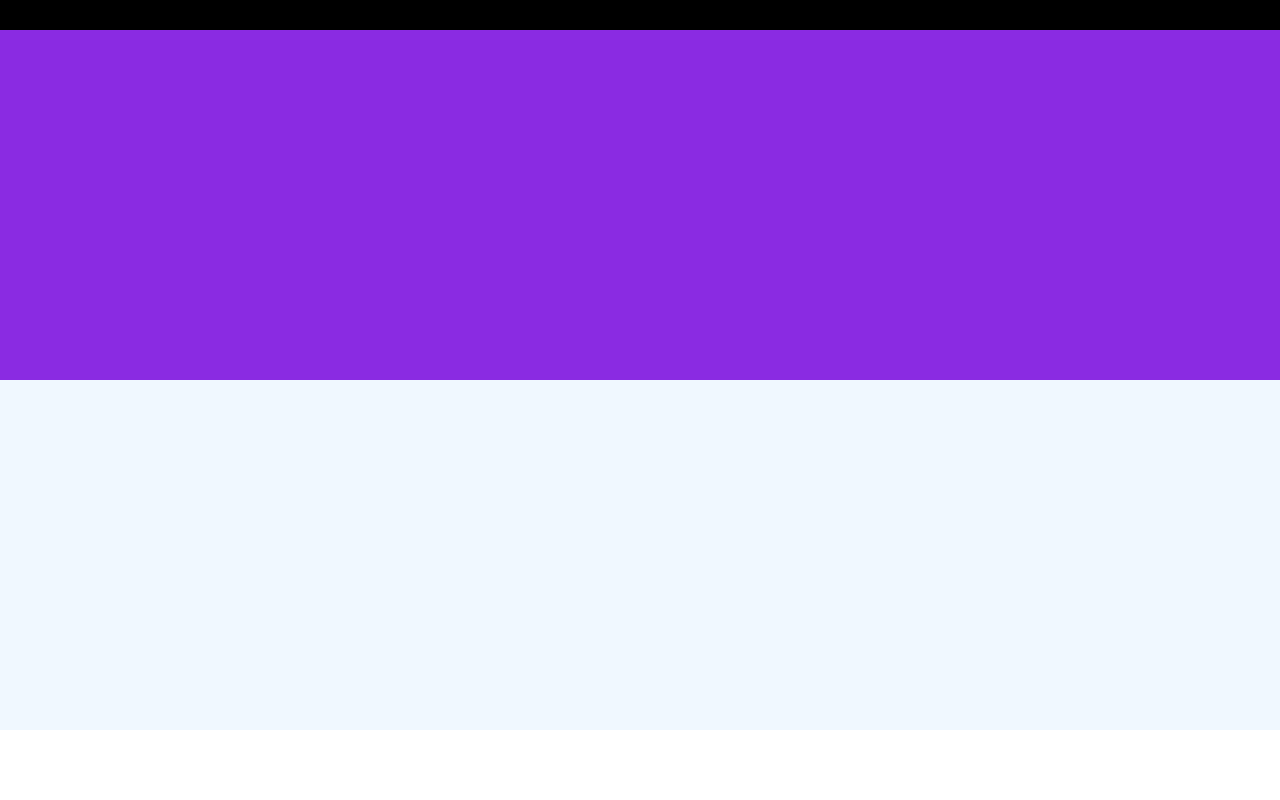
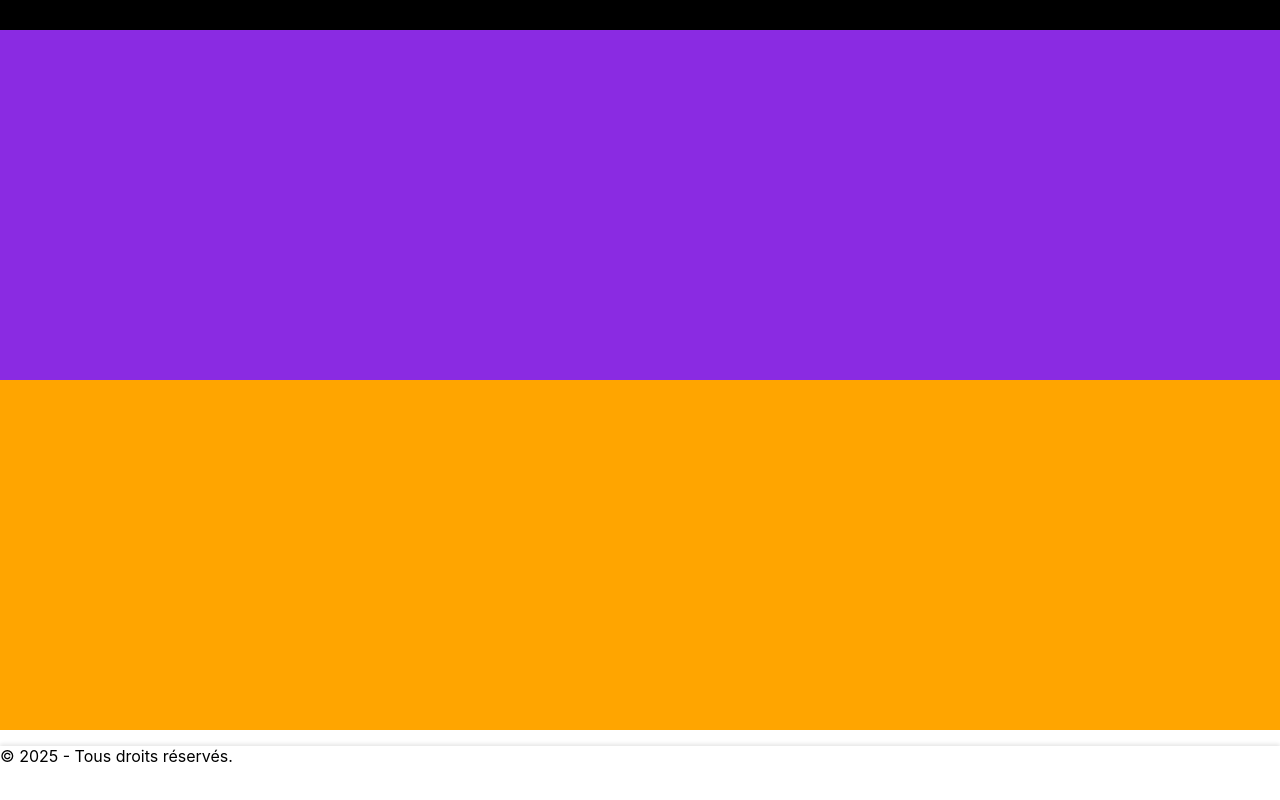
Before and after one commit to Kojiro-lu/Mon-Portefolio, a React (Vite) app: page / in a window 1280 px wide. Shown: the part 1620-2420 px from the top of the page. Before the commit the page ends 2350 px from the top, so only its background shows below. Built offline with nearby package versions, Linux system fonts and the light colour scheme.

Commit message:
Création composant Footer

```diff
--- a/src/App.jsx
+++ b/src/App.jsx
@@ -1,6 +1,7 @@
 import { Routes, Route } from "react-router-dom";
 import Header from "./components/Header/Header";
 import Home from "./pages/Home/Home";
+import Footer from "./components/Footer/Footer";
 
 function App() {
   return (
@@ -9,6 +10,7 @@ function App() {
       <Routes>
         <Route path="/" element={<Home />} />
       </Routes>
+      <Footer />
     </>
   );
 }
--- a/src/components/Contact/Contact.css
+++ b/src/components/Contact/Contact.css
@@ -1,4 +1,4 @@
 .contact-container {
   min-height: 350px;
-  background-color: aliceblue;
+  background-color: orange;
 }
--- /dev/null
+++ b/src/components/Footer/Footer.css
@@ -0,0 +1,4 @@
+.footer-container {
+  box-shadow: 0 -2px 4px rgba(0, 0, 0, 0.1);
+  min-height: 150px;
+}
--- /dev/null
+++ b/src/components/Footer/Footer.jsx
@@ -0,0 +1,14 @@
+import "./Footer.css";
+
+function Footer() {
+  return (
+    <>
+      <footer className="footer-container">
+        <div className="icon-container"></div>
+        <p className="text">© 2025 - Tous droits réservés.</p>
+      </footer>
+    </>
+  );
+}
+
+export default Footer;
```
